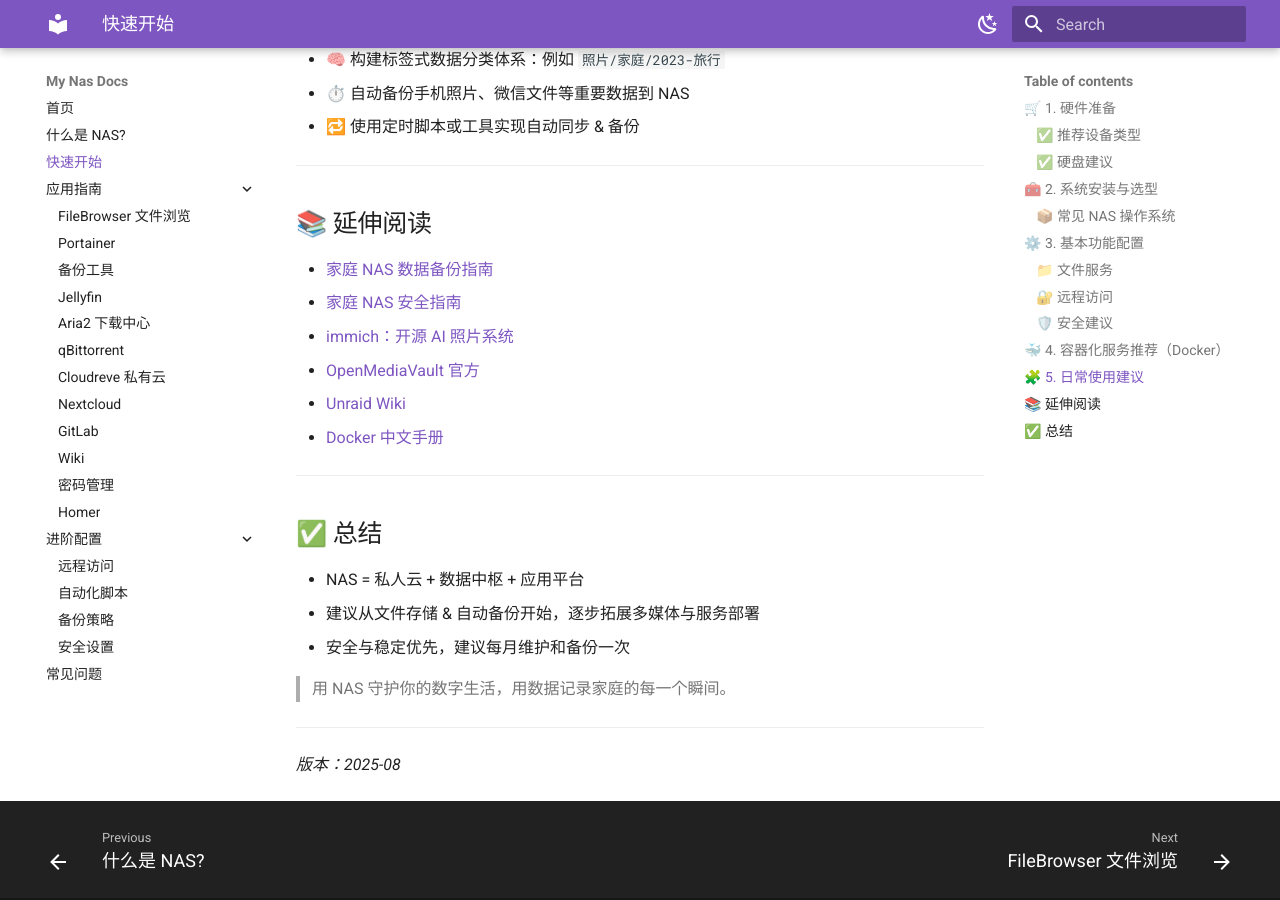
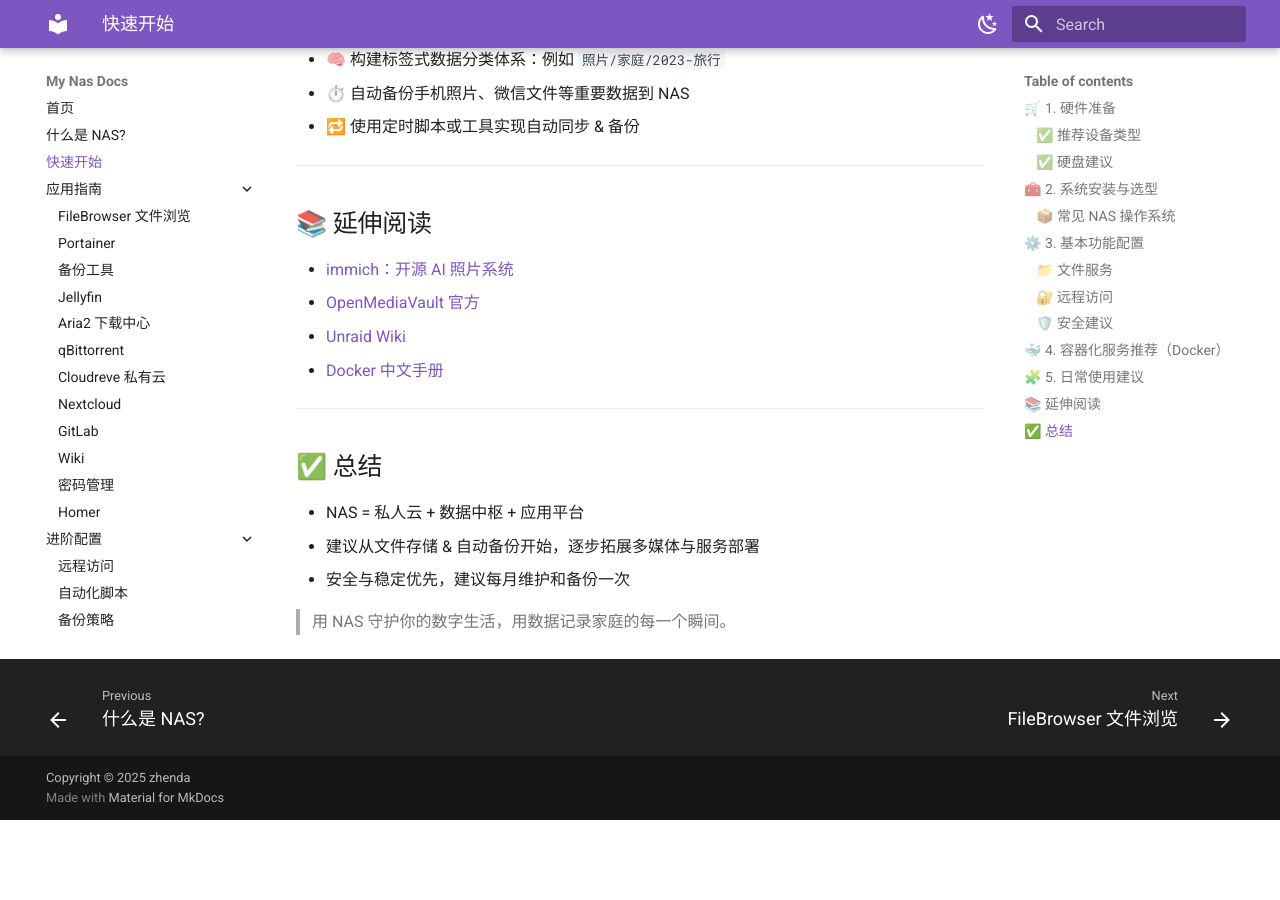
Before and after one commit to zhenda-hub/my-docker-files, an MkDocs documentation site: the page built from docs/quickstart/first-config.md, in a window 1280 px wide and 900 px high, scrolled down 2414 px. Built offline with MkDocs 1.6.1 and Material for MkDocs 9.7.7, drawn with Linux system fonts in a browser that asks for light colours; after the commit the page ends 3234 px from its top, so only the background shows below that.

Commit message:
fix: 2docs

```diff
--- a/docs/quickstart/first-config.md
+++ b/docs/quickstart/first-config.md
@@ -86,8 +86,6 @@
 
 ## 📚 延伸阅读
 
-* [家庭 NAS 数据备份指南](./nas_backup_guide.md)
-* [家庭 NAS 安全指南](./nas_security_guide.md)
 * [immich：开源 AI 照片系统](https://github.com/immich-app/immich)
 * [OpenMediaVault 官方](https://www.openmediavault.org/)
 * [Unraid Wiki](https://wiki.unraid.net/UnRAID_6/Manual)
@@ -102,7 +100,3 @@
 * 安全与稳定优先，建议每月维护和备份一次
 
 > 用 NAS 守护你的数字生活，用数据记录家庭的每一个瞬间。
-
----
-
-*版本：2025-08*
```
Also changed, not shown: docs/overview/what-is-nas.md (+0 -1 lines).
